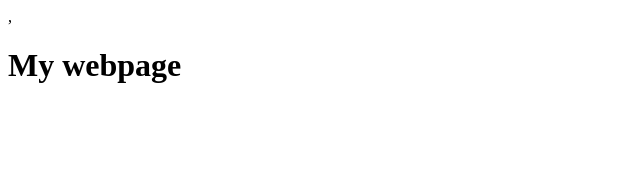
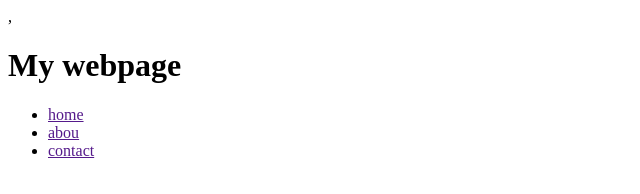
Before and after one commit to gokul4407/git-project, a plain HTML site: page index.html in a window 1280 px wide. Shown: the whole page, without its empty margins (0-640 px from the left). Drawn offline with Linux system fonts and the light colour scheme.

Commit message:
index page upgated

```diff
--- a/index.html
+++ b/index.html
@@ -9,5 +9,12 @@
     ,<header>
         <h1>My webpage</h1>
     </header>
+    <nav>
+        <ul>
+            <li><a href="">home</a></li>
+            <li><a href="">abou</a></li>
+            <li><a href="">contact</a></li>
+        </ul>
+    </nav>
 </body>
 </html>
```
